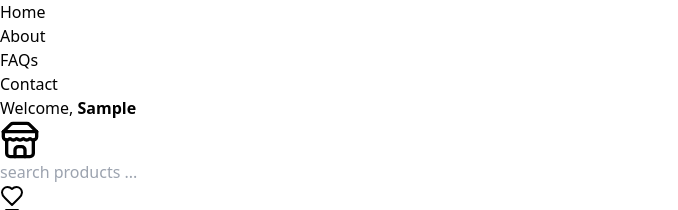
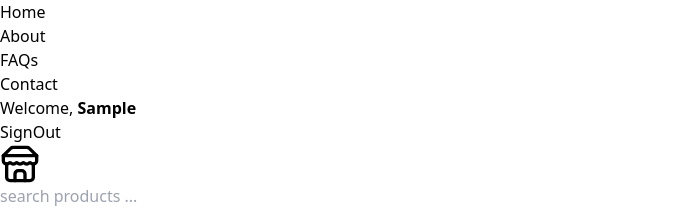
Before and after one commit to OmarKh22/ecommerce-react-tailwind-reduxToolKit, a React (Vite) app: page /signup in a window 1280 px wide. Both pictures are taken after typing "Sample", "Sample123" into the empty fields and a click on the button "Signup". Shown: the top 210 px of the page, without its empty margins (0-678 px from the left). Built offline with nearby package versions, Linux system fonts and the light colour scheme.

Commit message:
addSignoutbtn&handleitinauthSlice

```diff
--- a/src/components/Navbar.jsx
+++ b/src/components/Navbar.jsx
@@ -3,6 +3,7 @@ import React, { useState } from "react";
 import { Link } from "react-router-dom";
 import { useDispatch, useSelector } from "react-redux";
 import { setSearchTerm } from "../features/products/productSlice";
+import { signout } from "../features/signup/authSlice";
 
 const Navbar = () => {
   const [isOpen, setIsOpen] = useState(false);
@@ -17,6 +18,11 @@ const Navbar = () => {
 
   const handleUser = () => {
     setIsOpen(!isOpen);
+  };
+
+  const handleLogout = () => {
+    dispatch(signout());
+    navigate("/signup");
   };
 
   return (
@@ -44,6 +50,11 @@ const Navbar = () => {
                 <>
                   <li className="text-gray-600">
                     Welcome, <strong>{user.username}</strong>
+                  </li>
+                  <li>
+                    <button onClick={handleLogout} className="hover:underline">
+                      SignOut
+                    </button>
                   </li>
                 </>
               ) : (
--- a/src/features/signup/authSlice.js
+++ b/src/features/signup/authSlice.js
@@ -11,8 +11,11 @@ const authSlice = createSlice({
     signup: (state, action) => {
       state.user = action.payload;
     },
+    signout: (state) => {
+      state.user = null;
+    },
   },
 });
 
-export const { signup } = authSlice.actions;
+export const { signup , signout } = authSlice.actions;
 export default authSlice.reducer;
```
